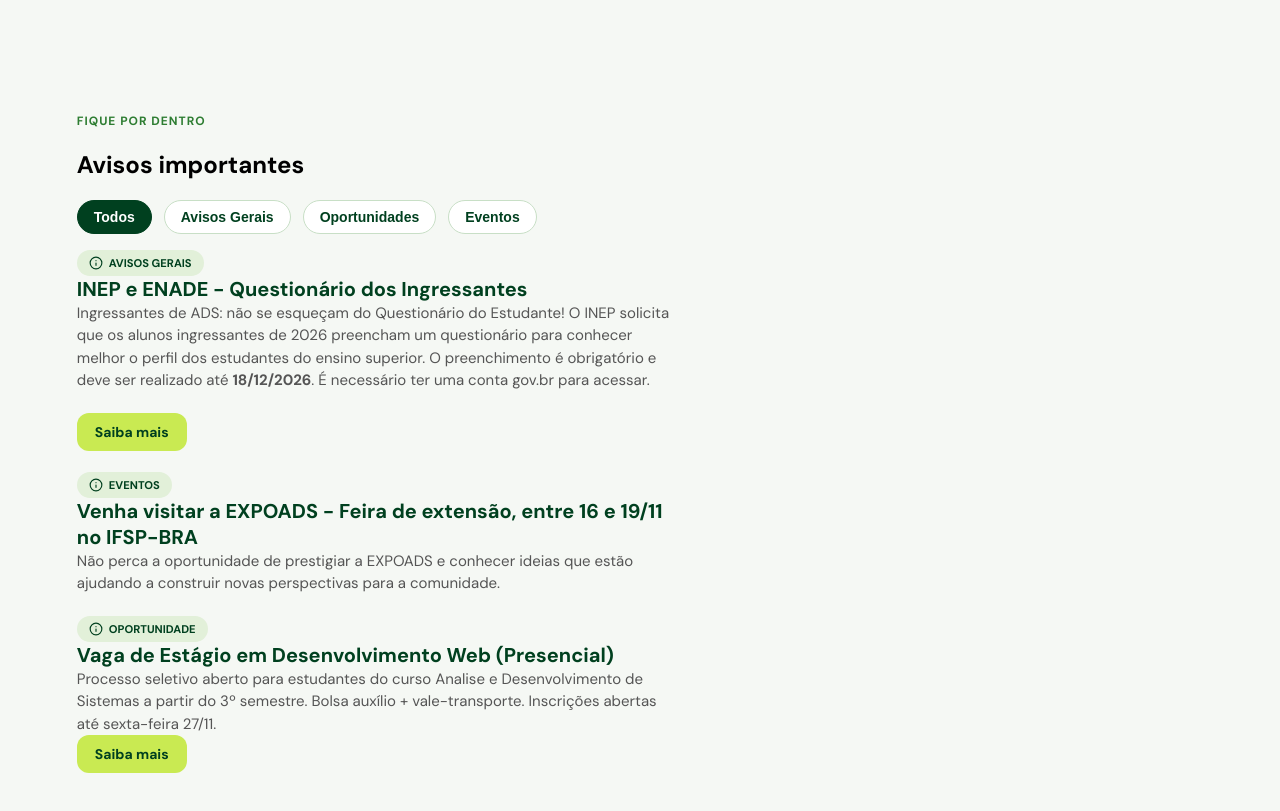
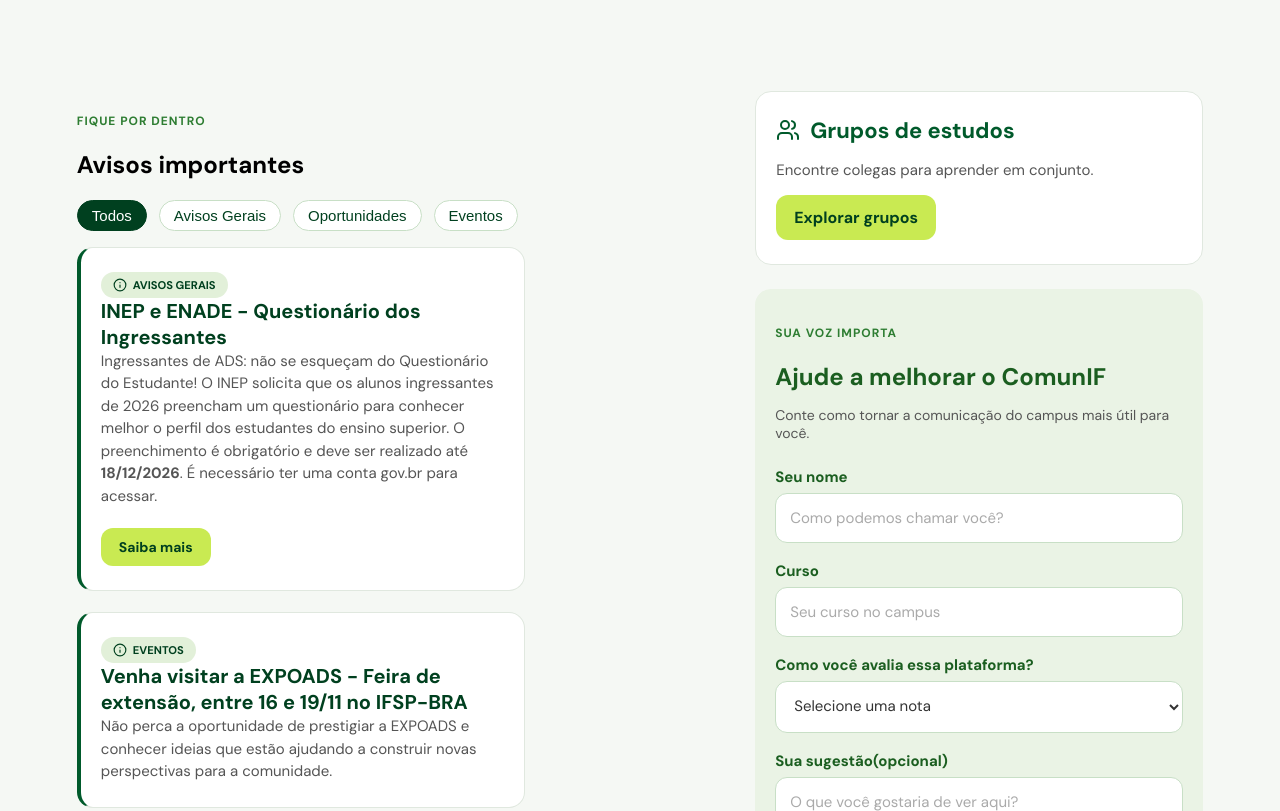
Before and after one commit to marianabraga97/ComunIF, a plain HTML site: page index.html in a window 1280 px wide. Shown: the part 501-1312 px from the top of the page. Drawn offline with nearby package versions, Linux system fonts and the light colour scheme.

Commit message:
Refactor CSS variables and styles for consistency

```diff
--- a/css/style.css
+++ b/css/style.css
@@ -250,6 +250,14 @@ body {
   letter-spacing: 1px;
   text-transform: uppercase;
 }
+
+.conteudo-duas-colunas {
+  /*max-width: 1200px;*/
+  /*width: 100%;*/
+  /*margin: 0 auto;*/
+  display: flex;
+  gap: 32px;
+}
 .container-principal {
   display: flex;
   flex-direction: column;
@@ -426,6 +434,15 @@ body {
 .aviso-card{
   width: 100%;
   max-width: 600px;
+  display: block;
+  min-width: 448px;
+  box-sizing: border-box;
+  background-color: #ffffff;
+  border: 1px solid #e0e8df;
+  border-left: 4px solid var(--verde); /*borda verde do lado esquerdo do aviso importante*/
+  border-radius: 16px;
+  padding: 24px 20px;
+  margin: 0;
 }
 
 /*aqui é o layout dos botões antes do aviso importante*/
@@ -449,9 +466,9 @@ body {
   background-color: #ffffff;
   color: var(--verde-escuro);
   border: 1px solid #c8dfc6;
-  padding: 8px 16px;
-  font-size: 14px;
-  font-weight: 600;
+  padding: 6px 14px;
+  font-weight: 500;
+  font-size: 15px;
   cursor: pointer;
   border-radius: 999px;
   transition: all 0.2s ease;
@@ -533,7 +550,7 @@ body {
 
 }
 
-/*responsividade*/
+/*responsividade para celulares e tablets*/
 @media (max-width: 768px){
 .hero{
   grid-template-columns: 1fr;
```
